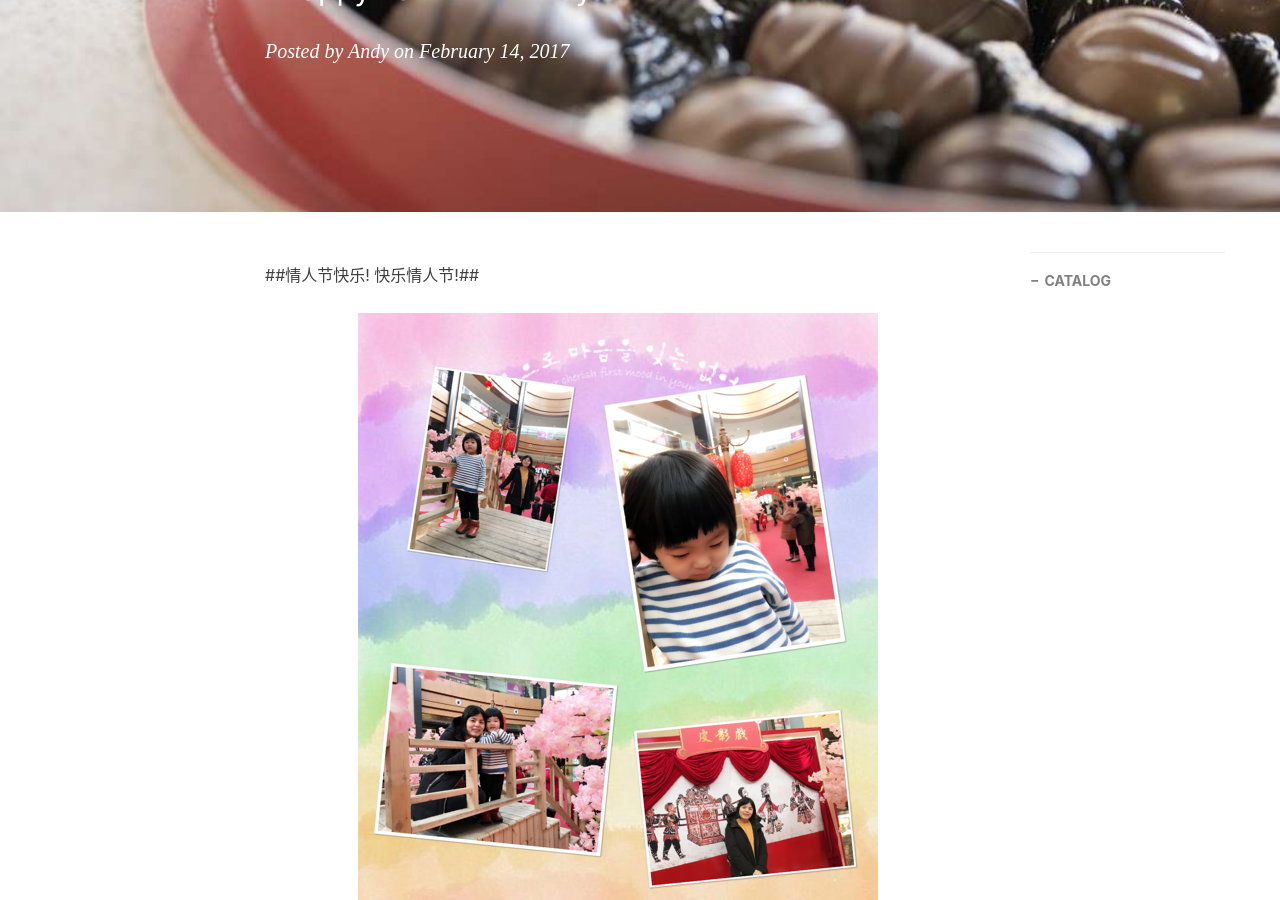
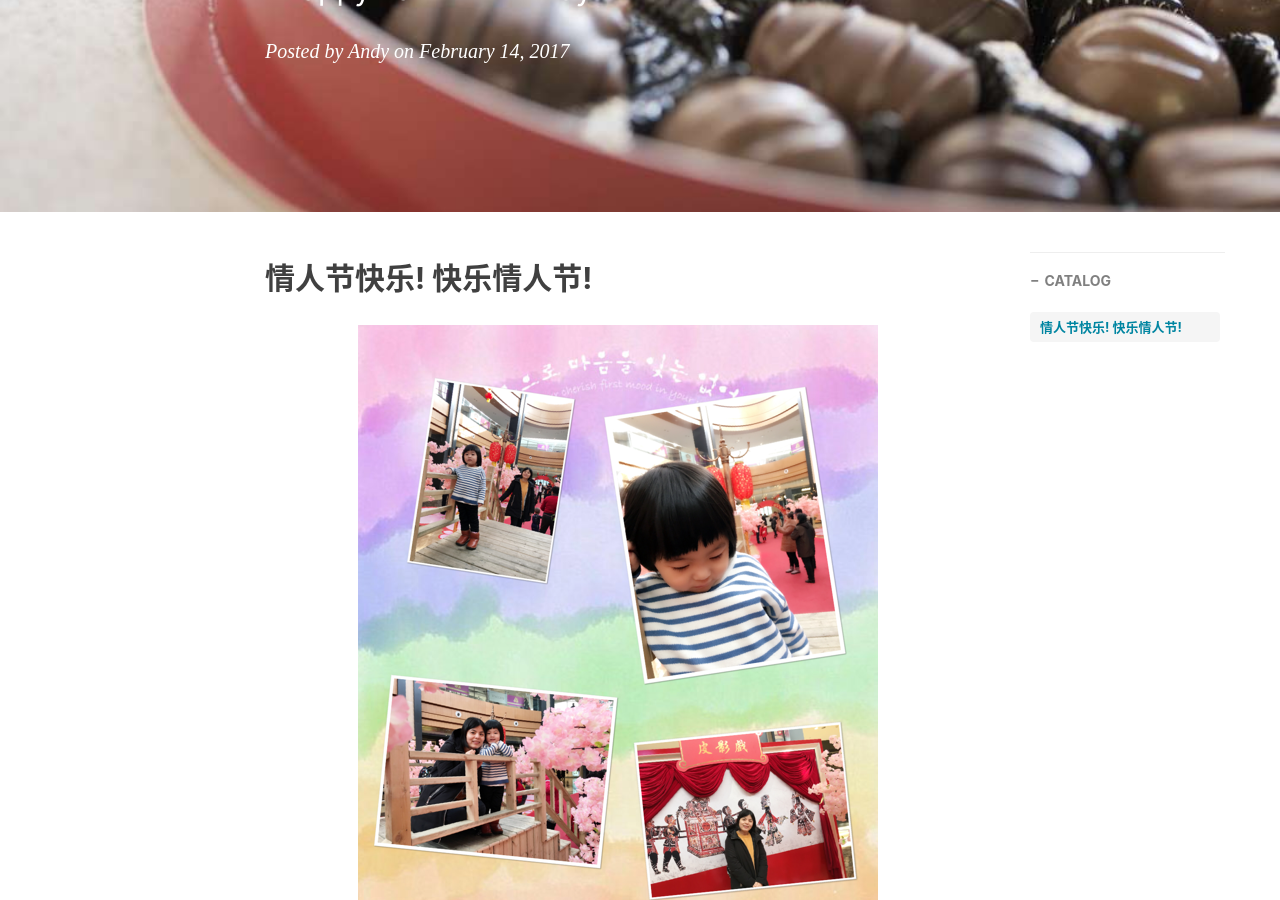
Before and after one commit to andyqi1999/andyqi1999.github.io, a Jekyll site: the page built from _posts/2017-02-14-valentines-day.markdown, in a window 1280 px wide and 900 px high, scrolled down 311 px. Built offline with Jekyll 4.4.1, drawn with Linux system fonts in a browser that asks for light colours; nearby versions of some CDN libraries; comment, search, counter and statistics services are not loaded.

Commit message:
Update 2017-02-14-valentines-day.markdown

```diff
--- a/_posts/2017-02-14-valentines-day.markdown
+++ b/_posts/2017-02-14-valentines-day.markdown
@@ -11,9 +11,9 @@ tags:
   - 情人节
 ---
 
-##情人节快乐! 快乐情人节!##
+## 情人节快乐! 快乐情人节!
 ![](/img/in-post/post-valentins-day.PNG)
 
 我们与宝宝一同成长
->Andy 于 2017年2月
+> Andy 于 2017年2月
 <embed autostart="true" hidden="true" loop="true" src="http://data7.5sing.kgimg.com/T1jtZyBXbT1R47IVrK.mp3">
```
